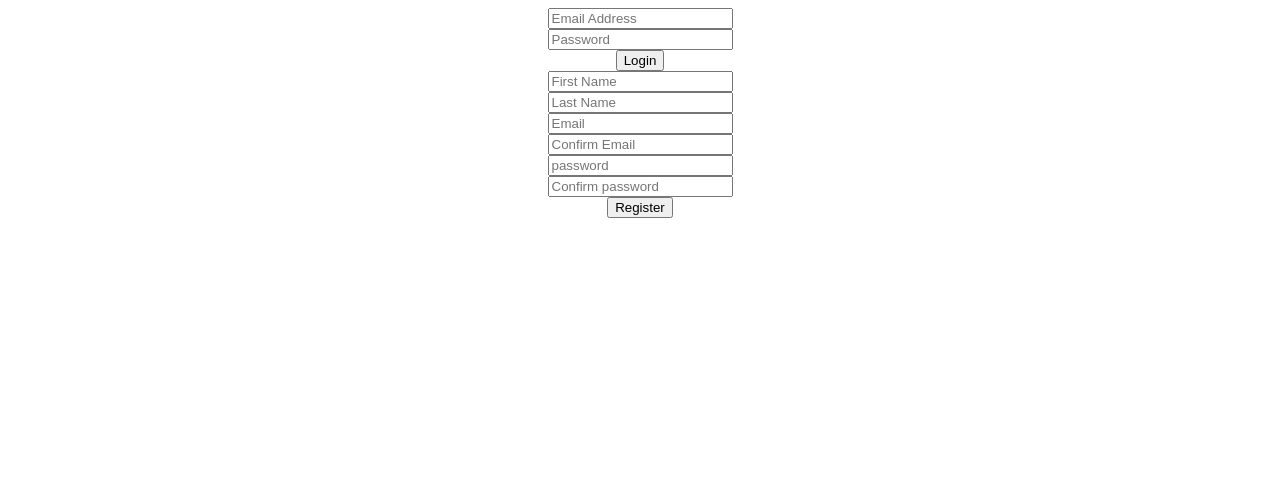
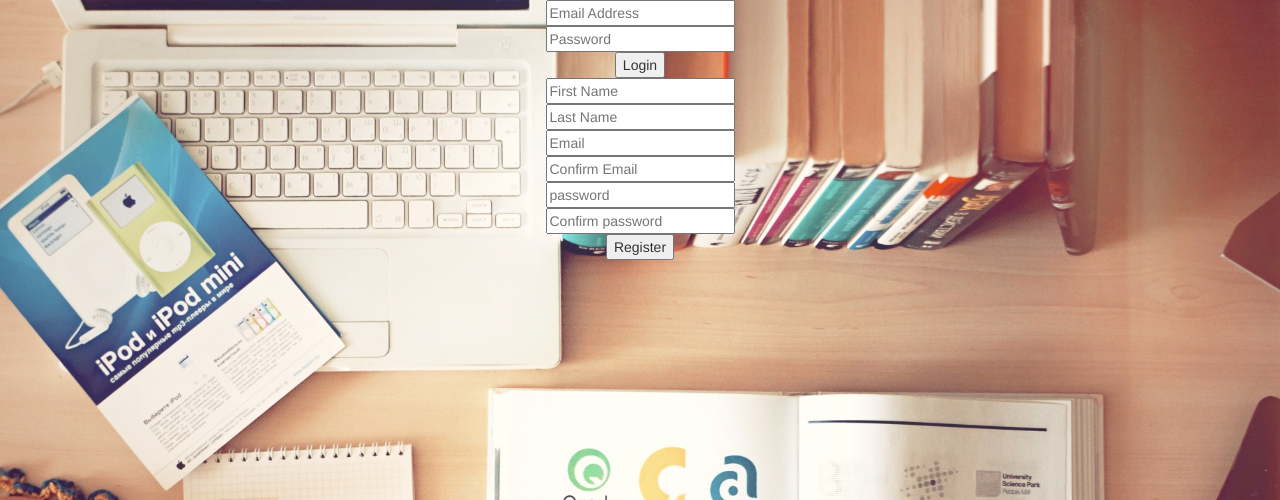
Before and after one commit to Mrlyubo/smw, a PHP site: page /register.php in a window 1280 px wide. Shown: the top 500 px of the page. Run offline with PHP 8.4, Linux system fonts and the light colour scheme; some libraries are stand-ins or nearby versions.

Commit message:
background image

```diff
--- a/assets/css/register_style.css
+++ b/assets/css/register_style.css
@@ -1,3 +1,13 @@
 form{
   text-align: center;
 }
+
+body{
+
+  background-image: url("../images/backgrounds/desktop2.jpg");
+  background-size:100%;
+  width: 100%;
+  height: 100%;
+  min-width: 950px;
+
+}
--- a/register.php
+++ b/register.php
@@ -10,8 +10,14 @@ require 'includes/form_handlers/login_handler.php';
 <head>
 	<title>Welcom to Turbofeed!</title>
   <link rel="stylesheet" type="text/css" href="assets/css/register_style.css">
+  <link rel="stylesheet" type="text/css" href="https://maxcdn.bootstrapcdn.com/bootstrap/3.3.5/css/bootstrap.min.css">
+  <link rel="stylesheet" type="text/css" href="https://maxcdn.bootstrapcdn.com/font-awesome/4.4.0/css/font-awesome.min.css">
+  <link rel="stylesheet" href="https://use.fontawesome.com/releases/v5.1.0/css/all.css" integrity="sha384-lKuwvrZot6UHsBSfcMvOkWwlCMgc0TaWr+30HWe3a4ltaBwTZhyTEggF5tJv8tbt" crossorigin="anonymous">
+
 </head>
+
 <body>
+<div class="wrapper">
   	<form class="" action="register.php" method="post">
   		<input type="email" name="log_email" placeholder="Email Address" value="<?php
   			if(isset($_SESSION['log_email'])){
@@ -77,5 +83,6 @@ require 'includes/form_handlers/login_handler.php';
   		<?php if(in_array("<span style='color:#14C800'>You're all set! Go ahead and login!</span><br>", $error_array))
   				echo "<span style='color:#14C800'>You're all set! Go ahead and login!</span><br>"; ?>
   	</form>
+</div>
 </body>
 </html>
```
Also changed, not shown: assets/images/backgrounds/desktop2.jpg (added), 1 other file. Lines whose indentation alone changed are shown as unchanged.
